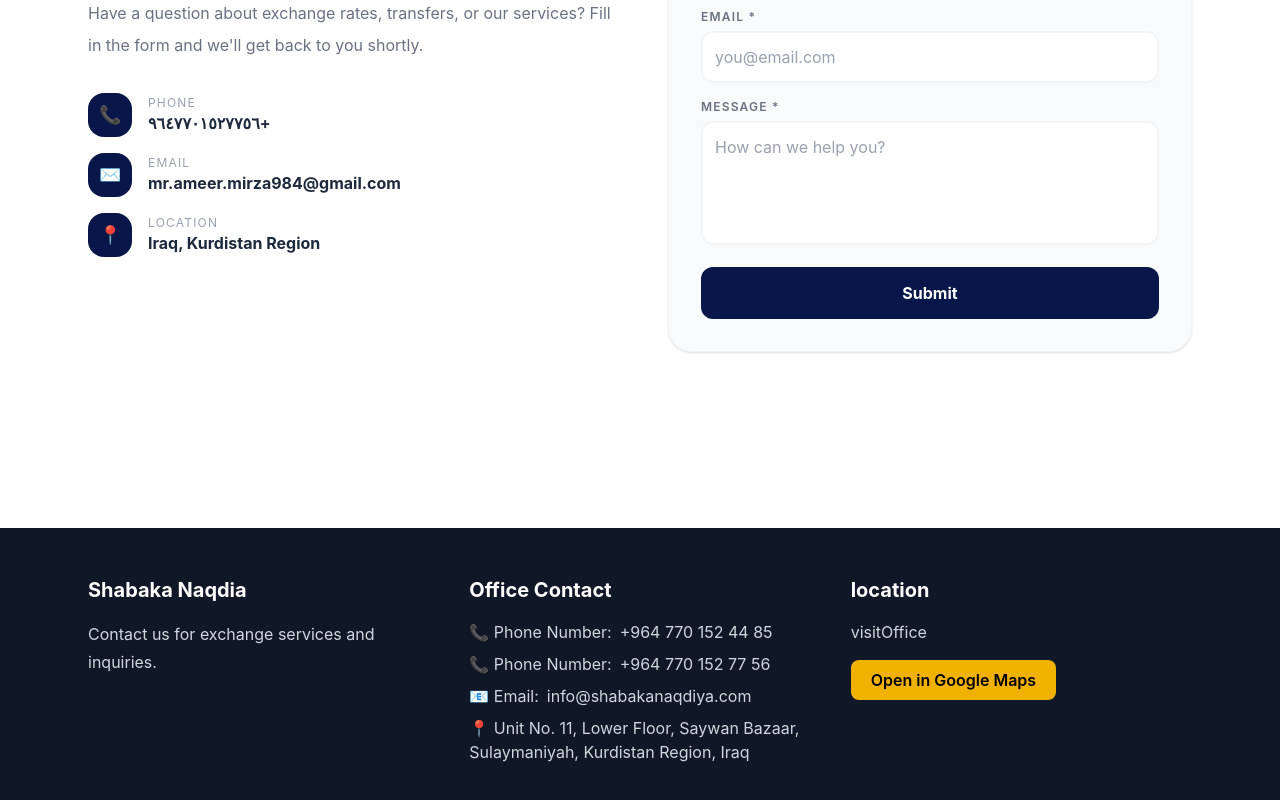
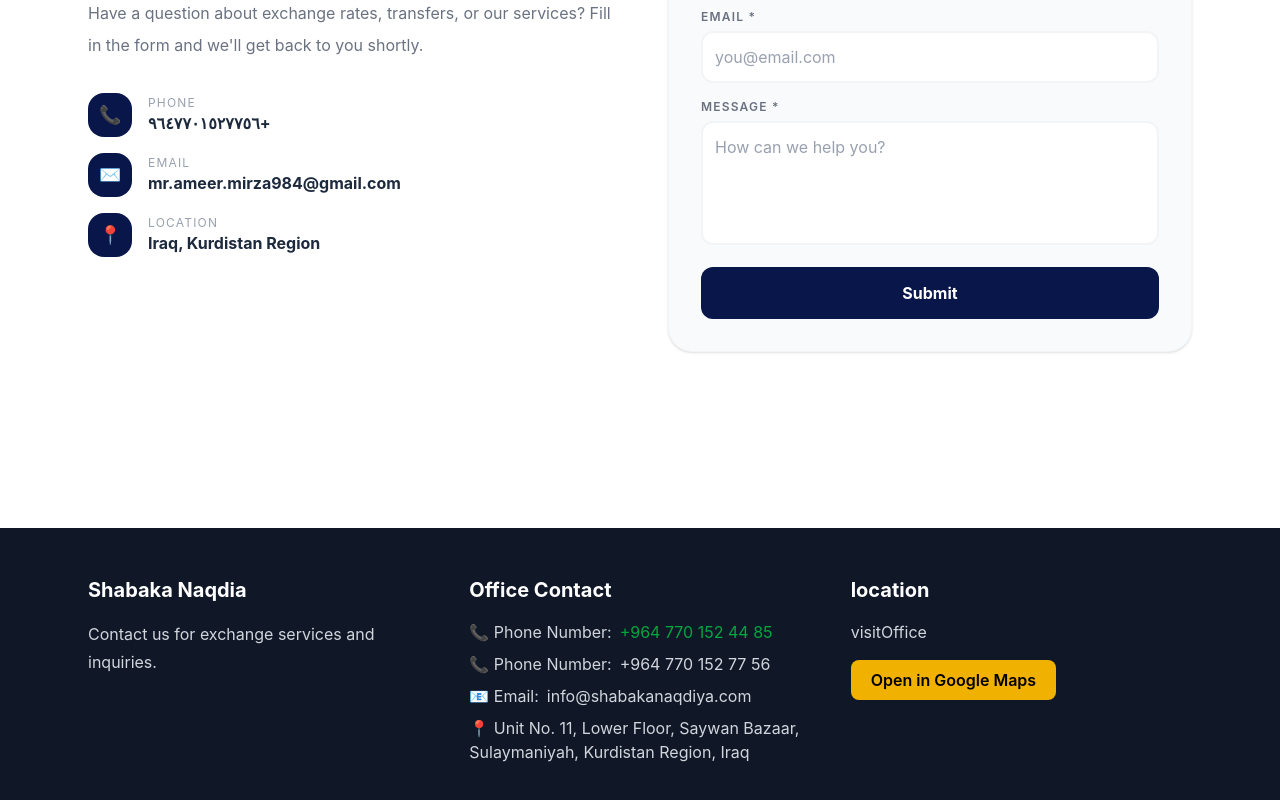
Before and after one commit to tavanmohammed/currency-exchange-office, a React (Vite) app: page / in a window 1280 px wide. Shown: the part 9139-9939 px from the top of the page. Built offline with nearby package versions, Linux system fonts and the light colour scheme; no server answers.

Commit message:
Update Footer.jsx

```diff
--- a/src/components/Footer.jsx
+++ b/src/components/Footer.jsx
@@ -32,10 +32,17 @@
           <div className="space-y-2 text-gray-300">
 
 
-            <p>
+        <p>
   📞 {t('phone')}:
   <bdi className="inline-block mx-2" dir="ltr">
-    {t('phone1')}
+    <a
+      href={`https://wa.me/${t('phone1').replace(/\D/g, '')}`}
+      target="_blank"
+      rel="noopener noreferrer"
+      className="text-green-600 hover:underline"
+    >
+      {t('phone1')}
+    </a>
   </bdi>
 </p>
 
```
